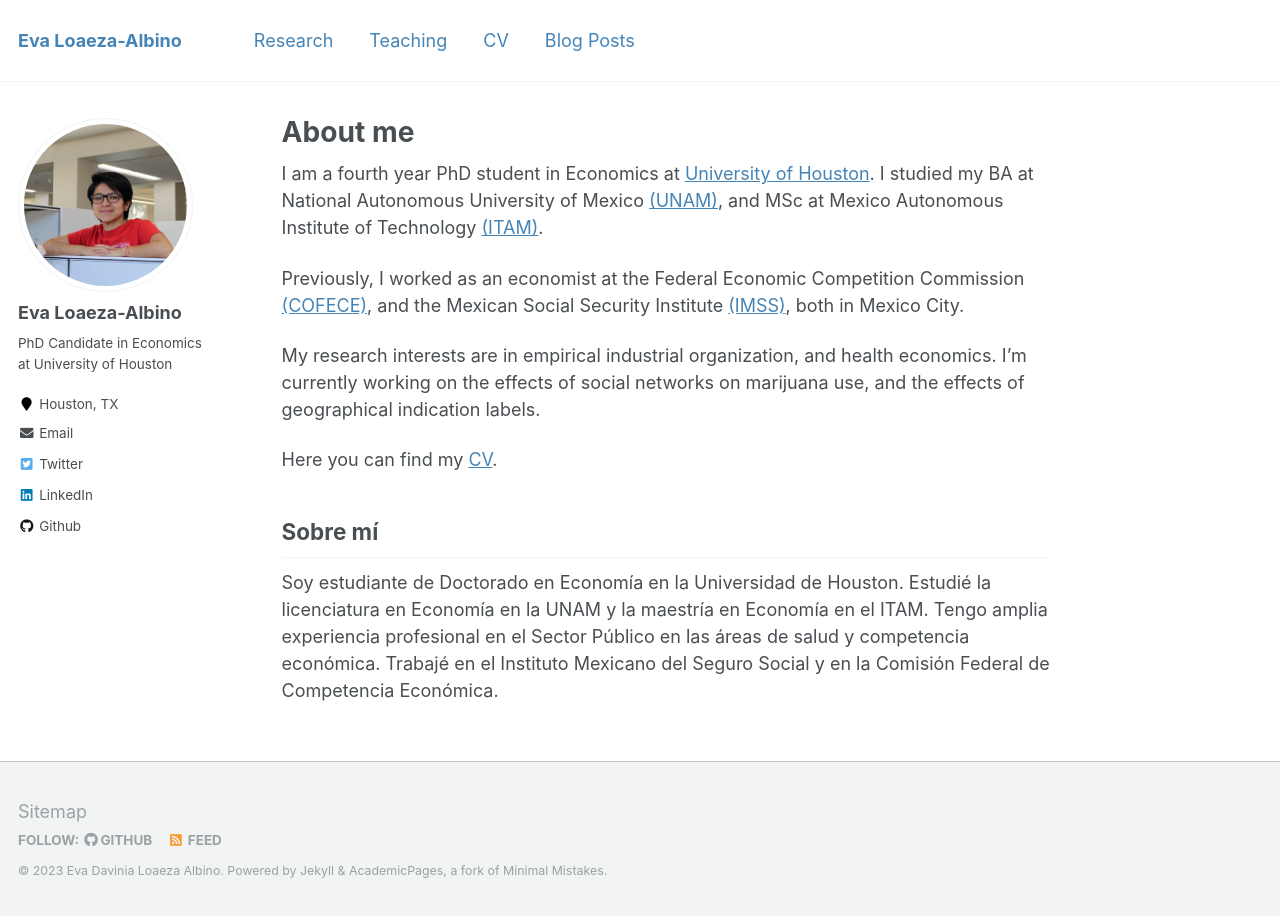
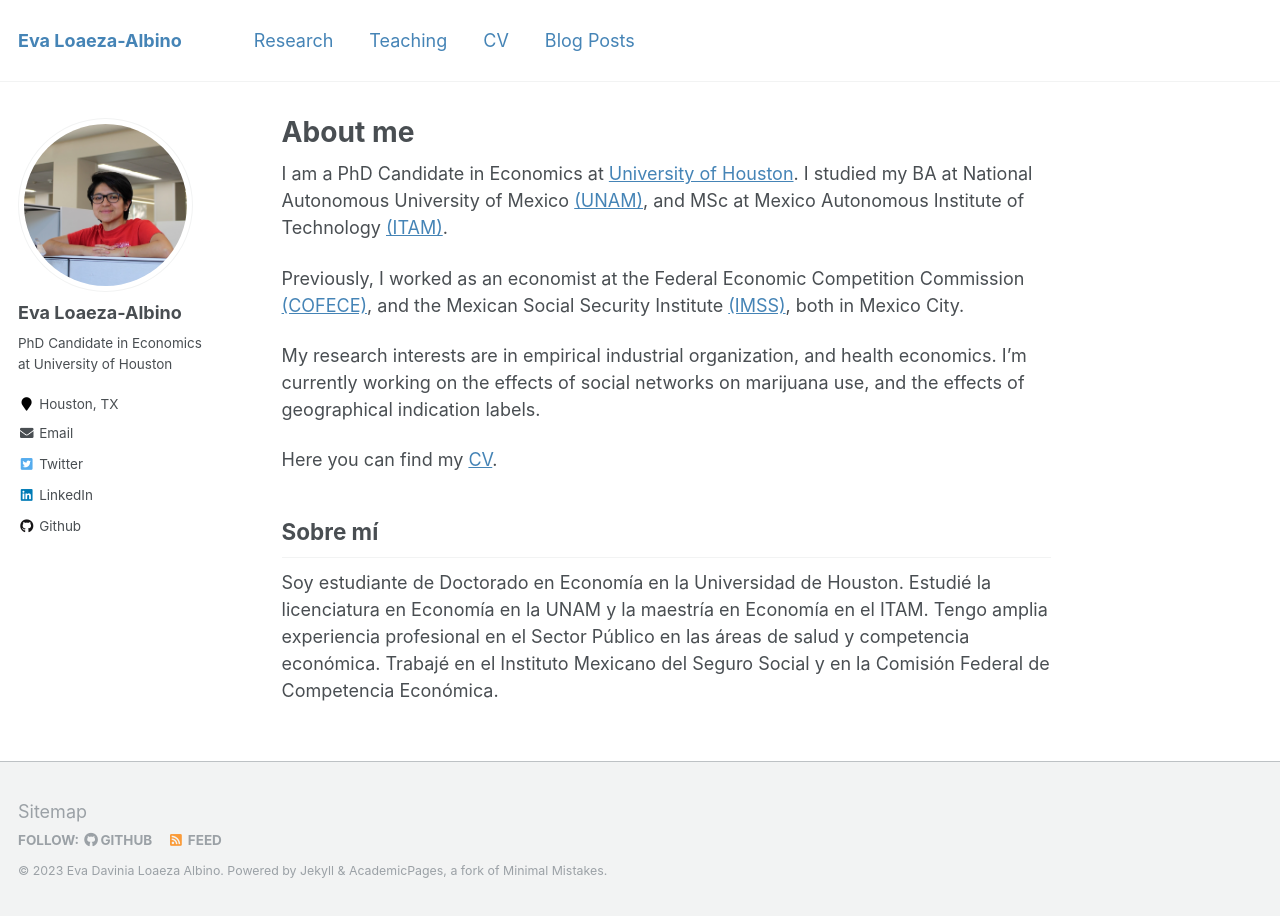
Before and after one commit to evaloaeza/evaloaeza.github.io, a Jekyll site: the page built from _pages/about.md, in a window 1280 px wide. Built offline with Jekyll 4.4.1, drawn with Linux system fonts in a browser that asks for light colours.

Commit message:
Update about.md

```diff
--- a/_pages/about.md
+++ b/_pages/about.md
@@ -8,7 +8,7 @@ redirect_from:
   - /about.html
 ---
 
-I am a fourth year PhD student in Economics at [University of Houston](https://www.uh.edu/class/economics/). I studied my BA at National Autonomous University of Mexico [(UNAM)](http://www.economia.unam.mx/), and MSc at Mexico Autonomous Institute of Technology [(ITAM)](https://posgrados.itam.mx/).
+I am a PhD Candidate in Economics at [University of Houston](https://www.uh.edu/class/economics/). I studied my BA at National Autonomous University of Mexico [(UNAM)](http://www.economia.unam.mx/), and MSc at Mexico Autonomous Institute of Technology [(ITAM)](https://posgrados.itam.mx/).
 
 Previously, I worked as an economist at the Federal Economic Competition Commission [(COFECE)](https://www.cofece.mx/?lang=en), and the Mexican Social Security Institute [(IMSS)](http://www.imss.gob.mx/), both in Mexico City.
 
```
